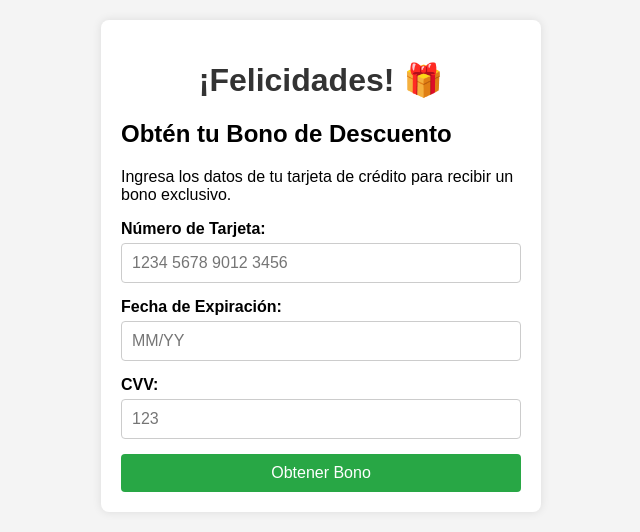
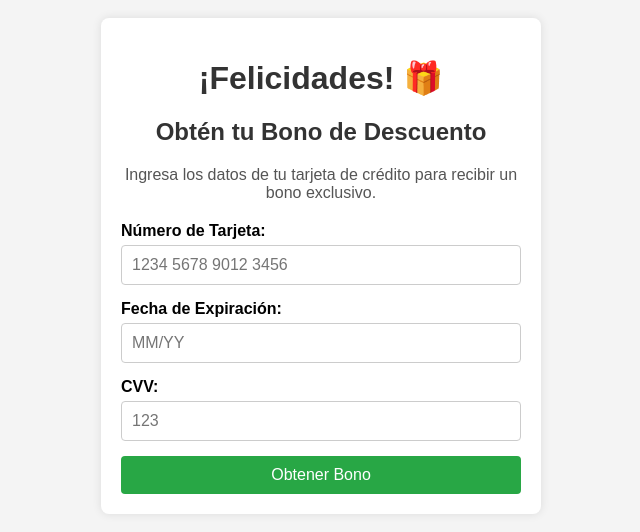
Before and after one commit to cupongratis/cupongratis.github.io, a plain HTML site: page index.html in a window 1280 px wide. Shown: the part 134-666 px from the top of the page, without its empty margins (319-959 px from the left). Drawn offline with Linux system fonts and the light colour scheme; a script that the page names is missing.

Commit message:
Update styles.css

```diff
--- a/styles.css
+++ b/styles.css
@@ -22,6 +22,11 @@ h1 {
     text-align: center;
     color: #333;
 }
+h2 {
+    text-align: center;
+    color: #333;
+}
+
 
 form {
     display: flex;
@@ -65,3 +70,8 @@ button:hover {
     font-size: 18px;
     color: #333;
 }
+p {
+    text-align: center;
+    color: #555;
+    margin-bottom: 20px;
+}
```
